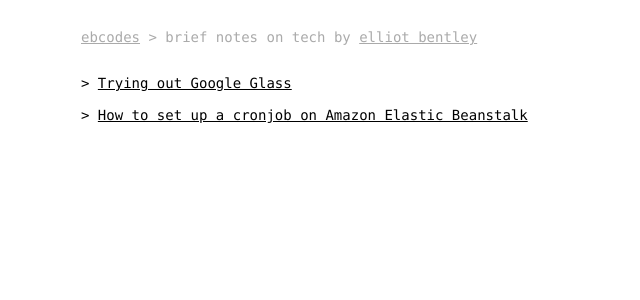
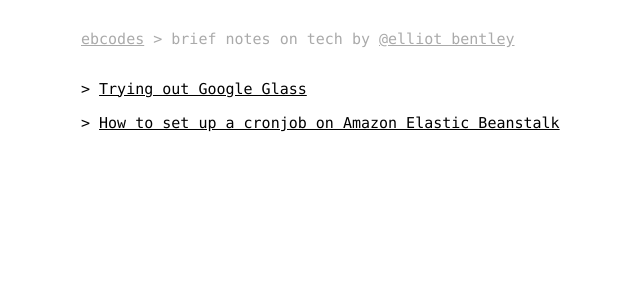
Before and after one commit to ejb/elliotbentley.com, a Jekyll site: the page built from index.html, in a window 1280 px wide. Shown: the top 300 px of the page, without its empty margins (259-899 px from the left). Built offline with Jekyll 4.4.1, drawn with Linux system fonts in a browser that asks for light colours.

Commit message:
Theme uodates

```diff
--- a/_layouts/default.html
+++ b/_layouts/default.html
@@ -17,7 +17,7 @@
 
           <div class="site">
             <div class="header">
-              <div class="title"><a href="/">{{ site.name }}</a> > brief notes on tech by <a href="http://twitter.com/elliot_bentley">elliot bentley</a> </div>
+              <div class="title"><a href="/">{{ site.name }}</a> > brief notes on tech by <a href="http://twitter.com/elliot_bentley">@elliot bentley</a> </div>
             </div>
 
                 {{ content }}
--- a/css/main.css
+++ b/css/main.css
@@ -10,9 +10,9 @@ html,body,div,span,applet,object,iframe,h1,h2,h3,h4,h5,h6,p,blockquote,pre,a,abb
 
 body {
   background-color: #FFF;
-  font-family: Menlo,Monaco,"Andale Mono","lucida console","Courier New",monospace;
+  font-family: Menlo,Monaco,"Andale Mono","lucida console","Courier","Courier New",monospace;
   text-align: left;
-  font-size: 14px;
+  font-size: 15px;
   line-height: 1.3em;
   max-width: 600px;
   margin: 0 auto;
@@ -59,7 +59,7 @@ pre, code {
 @media (max-width: 600px) {
     body {
         width: auto;
-        padding: 2em;
-        font-size: 12px;
+        padding: 1em;
+/*        font-size: 12px;*/
     }
 }
```
